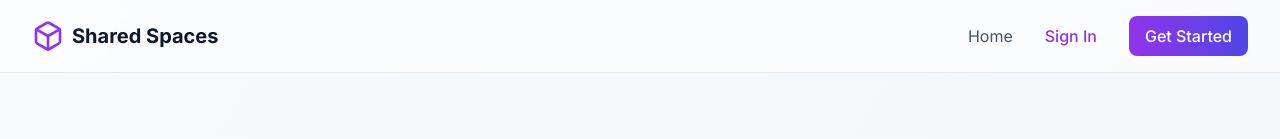
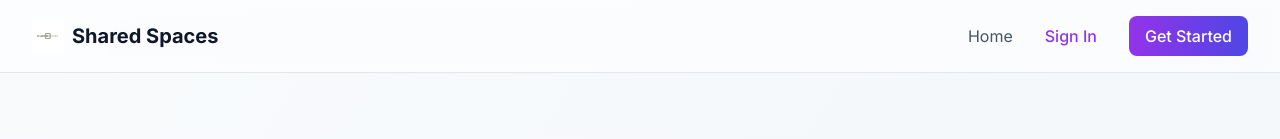
Before and after one commit to Enock2000/sharespace, a Next.js app: page /pricing in a window 1280 px wide. Shown: the top 139 px of the page. Built offline with nearby package versions, Linux system fonts and the light colour scheme.

Commit message:
Update application logo to use new image

```diff
--- a/app/admin/login/page.tsx
+++ b/app/admin/login/page.tsx
@@ -122,8 +122,8 @@ export default function AdminLoginPage() {
                 {/* Logo */}
                 <div className="text-center mb-8">
                     <div className="inline-flex items-center gap-3 mb-2">
-                        <div className="w-12 h-12 rounded-xl bg-gradient-to-br from-purple-500 to-indigo-600 flex items-center justify-center">
-                            <Icons.Shield className="w-7 h-7 text-white" />
+                        <div className="w-auto h-12 rounded-xl flex items-center justify-center overflow-hidden">
+                            <Icons.Logo className="w-full h-full object-contain" />
                         </div>
                         <span className="text-3xl font-bold text-gradient">Platform Admin</span>
                     </div>
--- a/components/ui/icons.tsx
+++ b/components/ui/icons.tsx
@@ -1,10 +1,6 @@
 export const Icons = {
     Logo: ({ className }: { className?: string }) => (
-        <svg xmlns="http://www.w3.org/2000/svg" viewBox="0 0 24 24" fill="none" stroke="currentColor" strokeWidth="2" strokeLinecap="round" strokeLinejoin="round" className={className}>
-            <path d="M21 16V8a2 2 0 0 0-1-1.73l-7-4a2 2 0 0 0-2 0l-7 4A2 2 0 0 0 3 8v8a2 2 0 0 0 1 1.73l7 4a2 2 0 0 0 2 0l7-4A2 2 0 0 0 21 16z"></path>
-            <polyline points="3.27 6.96 12 12.01 20.73 6.96"></polyline>
-            <line x1="12" y1="22.08" x2="12" y2="12"></line>
-        </svg>
+        <img src="/logo.jpg" alt="Logo" className={className} />
     ),
     Home: ({ className }: { className?: string }) => (
         <svg xmlns="http://www.w3.org/2000/svg" viewBox="0 0 24 24" fill="none" stroke="currentColor" strokeWidth="2" strokeLinecap="round" strokeLinejoin="round" className={className}>
```
Also changed, not shown: public/logo.jpg.
